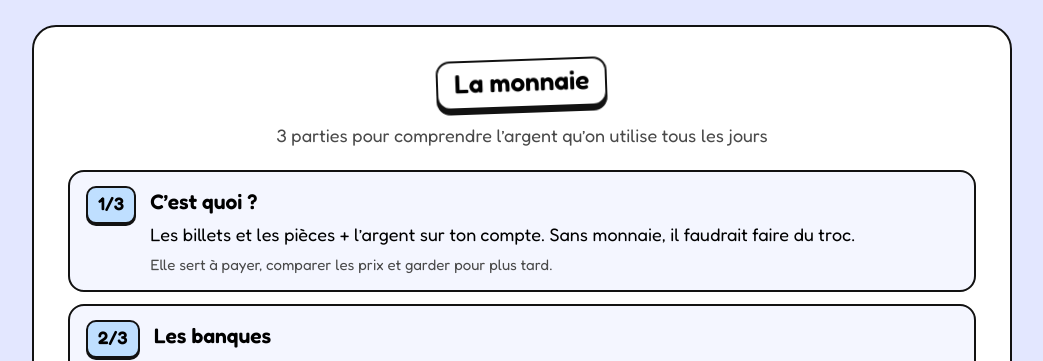
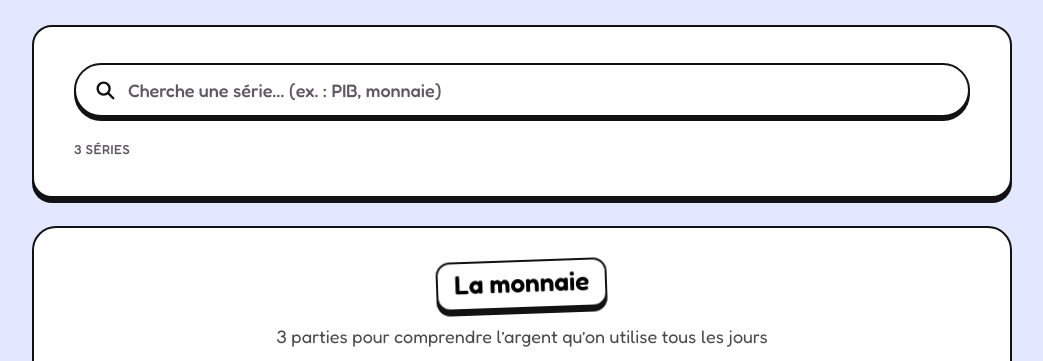
Before and after one commit to macrofacile/Macrofacile, a plain HTML site: page index.html in a window 1280 px wide. Both pictures are taken after a click on the button "Séries". Shown: the part 359-720 px from the top of the page, without its empty margins (118-1161 px from the left). Drawn offline with Linux system fonts and the light colour scheme.

Commit message:
Séries : barre de recherche
Co-Authored-By: Claude Opus 5.5 <noreply@anthropic.com>
Claude-Session: https://claude.ai/code/session_01ScyAKR26T942fPs4ZH6Uxk

```diff
--- a/index.html
+++ b/index.html
@@ -511,22 +511,38 @@ const SERIES=[
 const NEXT_SERIES='L’inflation';
 function series(){
   state=null; setTab('series'); app.innerHTML='';
+  const norm=x=>x.toLowerCase().normalize('NFD').replace(/[̀-ͯ]/g,'');
   const intro=el('section',{class:'center'},el('span',{class:'eyebrow'},'Les séries'),title('Révise ','série par série'),
     el('p',{class:'lede'},'L’essentiel de chaque série publiée sur Insta, en quelques lignes.'));
-  const blocks=[intro];
-  SERIES.forEach(sr=>{
+  const input=el('input',{class:'search',id:'search-series',type:'search',placeholder:'Cherche une série… (ex. : PIB, monnaie)','aria-label':'Chercher une série'});
+  const count=el('p',{class:'count'});
+  const list=el('div',{style:'display:flex;flex-direction:column;gap:28px'});
+  function card(sr){
     const q=QUIZZES.find(z=>z.id===sr.quiz);
     const parts=el('ol',{class:'parts'});
     sr.parts.forEach(pt=>parts.append(el('li',{class:'part'},
       el('span',{class:'pn'},pt.n),
       el('div',{class:'pt'},el('b',{},pt.t),el('p',{},pt.d),el('p',{class:'pk'},pt.k)))));
     const ig=el('a',{class:'btn ghost insta',href:INSTA_URL,target:'_blank',rel:'noopener'});ig.innerHTML=IGSVG+'<span>Voir sur Insta</span>';
-    blocks.push(el('section',{class:'serie'},
+    return el('section',{class:'serie'},
       el('div',{class:'shead'},el('span',{class:'qlabel'},sr.title),el('p',{class:'ssub'},sr.sub)),
       parts,
-      el('div',{class:'actions'},q?el('button',{class:'btn primary',type:'button',onclick:()=>start(q)},'Faire le quiz →'):null,ig)));
-  });
-  app.append(el('div',{style:'display:flex;flex-direction:column;gap:28px'},...blocks)); window.scrollTo({top:0});
+      el('div',{class:'actions'},q?el('button',{class:'btn primary',type:'button',onclick:()=>start(q)},'Faire le quiz →'):null,ig));
+  }
+  function render(){
+    const t=norm(input.value.trim());
+    const name=sr=>norm(sr.title).replace(/^(le|la|les|l')\s*/,'');
+    const first=SERIES.filter(sr=>!t||name(sr).startsWith(t)||norm(sr.title).startsWith(t));
+    const others=t?SERIES.filter(sr=>!first.includes(sr)&&(norm(sr.title+' '+sr.sub+' '+sr.parts.map(p=>p.t+' '+p.d+' '+p.k).join(' ')).includes(t))):[];
+    const f=first.concat(others);
+    list.innerHTML='';
+    count.textContent=t?(f.length+(f.length>1?' séries':' série')):(SERIES.length+(SERIES.length>1?' séries':' série'));
+    if(!f.length){list.append(el('p',{class:'empty'},'Pas encore de série sur ce sujet. Elle arrive peut-être bientôt !'));return}
+    f.forEach((sr,i)=>{if(i===first.length&&others.length)list.append(el('p',{class:'letter'},first.length?'Autres séries qui en parlent':'Séries qui en parlent'));list.append(card(sr))});
+  }
+  input.addEventListener('input',render);
+  app.append(el('div',{style:'display:flex;flex-direction:column;gap:28px'},intro,el('section',{class:'card'},input,count),list));
+  render(); window.scrollTo({top:0});
 }
 function ask2(){
   state=null; setTab('ask'); app.innerHTML='';
```
Also changed, not shown: modeles/site/source-index.html (+22 -6 lines).
